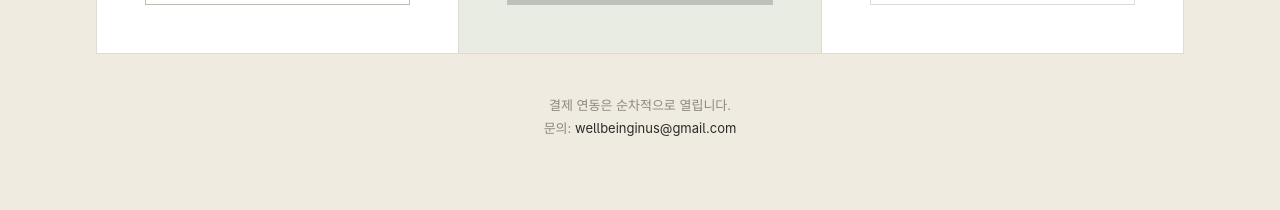
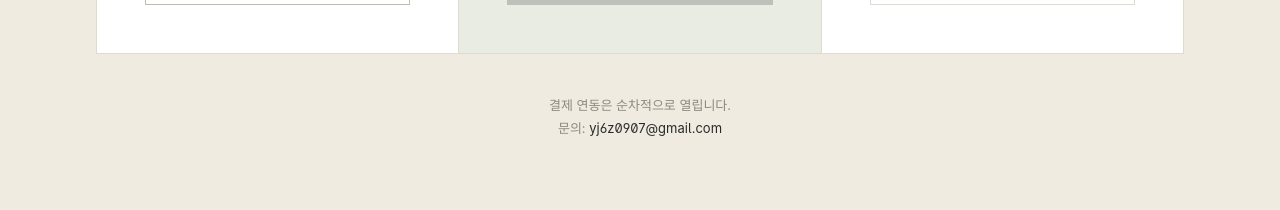
Before and after one commit to wellbeinginus-source/ai-blog-writer, a Next.js app: page /pricing in a window 1280 px wide. Shown: the part 1140-1350 px from the top of the page. Built offline with nearby package versions, Linux system fonts and the light colour scheme; a web font is replaced by a local one.

Commit message:
fix: 공개 이메일 yj6z0907@gmail.com 통일

```diff
--- a/app/pricing/page.tsx
+++ b/app/pricing/page.tsx
@@ -93,10 +93,10 @@ export default function PricingPage() {
               <span className="nowrap">
                 문의:{" "}
                 <a
-                  href="mailto:wellbeinginus@gmail.com"
+                  href="mailto:yj6z0907@gmail.com"
                   className="link-underline text-foreground-soft"
                 >
-                  wellbeinginus@gmail.com
+                  yj6z0907@gmail.com
                 </a>
               </span>
             </p>
```
